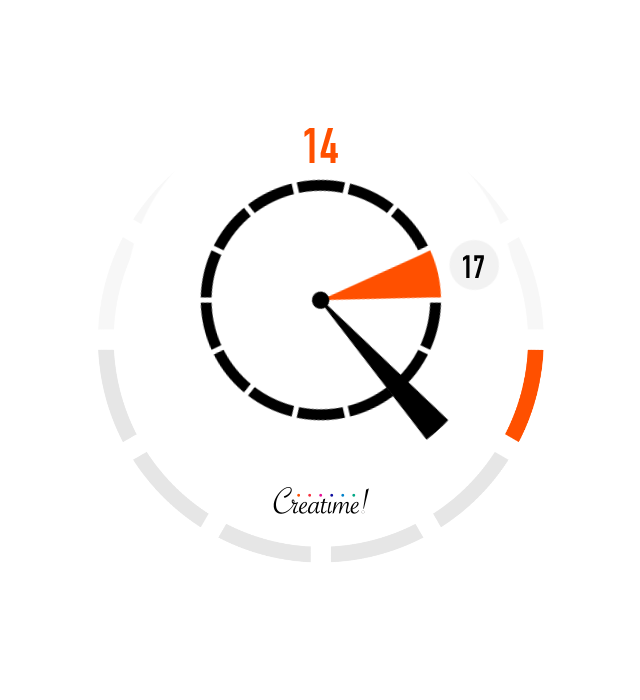
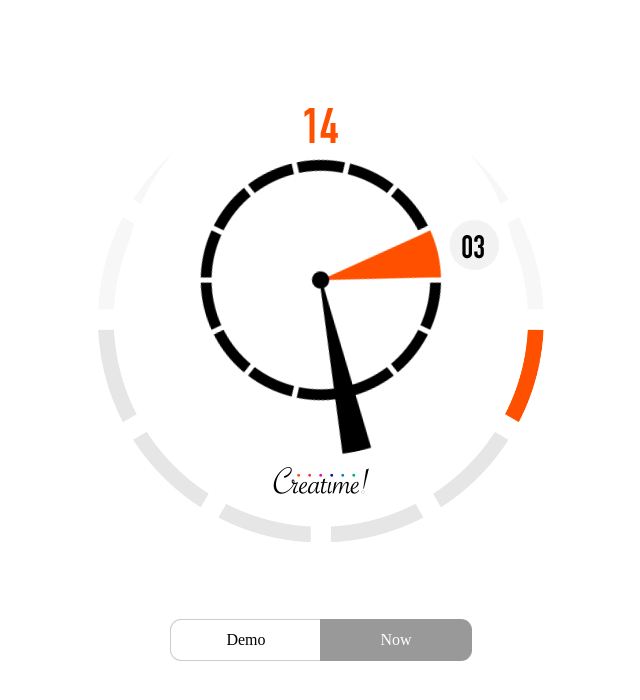
Before and after one commit to tbonFukitama/creatime, a plain HTML site: page index.html in a window 1280 px wide. Shown: the whole page, without its empty margins (319-959 px from the left). Drawn offline with Linux system fonts and the light colour scheme.

Commit message:
demo <--> now の切り替え

```diff
--- a/index.html
+++ b/index.html
@@ -12,6 +12,10 @@
   <div class="hour" id="hour"><div class="hour-content"></div></div>
   <div class="min" id="min"><div class="min-content"></div></div>
 </div>
+<ul class="mode-switcher">
+  <li id="switch-item-demo"><a href="./?fast=true">Demo</a></li>
+  <li id="switch-item-now"><a href="./">Now</a></li>
+</ul>
 </body>
 <script src="js/jquery.js"></script>
 <script src="js/contents.js"></script>
--- a/js/contents.js
+++ b/js/contents.js
@@ -9,9 +9,10 @@ var isFastMode = true;
 var fastModeMilliSec = 1450730177066 + 14*60*60*1000;
 
 $(function() {
+	isFastMode = checkFastMode();
 	if(isFastMode) { getFastModeDate(); }
 	else { getNowDate(); }
-	initNeedleSpeeds();
+	initSettings();
 	changeNumPlate();
 	minuteNeedle(0, m);
 	hourNeedle(0, h);
@@ -19,17 +20,30 @@ $(function() {
 	setInterval(clockUpdate, updateInterval);
 });
 
-function initNeedleSpeeds() {
+function checkFastMode() {
+    var vars = [], hash;
+    var hashes = window.location.href.slice(window.location.href.indexOf('?') + 1).split('&');
+    for(var i = 0; i < hashes.length; i++) {
+        hash = hashes[i].split('=');
+        vars.push(hash[0]);
+        vars[hash[0]] = hash[1];
+    }
+    return hashes.length != 0 && vars["fast"] == "true";
+}
+
+function initSettings() {
 	if(isFastMode) {
 		hspeed = 300;
 		mspeed = 1;
 		dspeed = 600;
 		updateInterval = 30;
+		$("#switch-item-demo").addClass("selected");
 	}	else {
 		hspeed = 1000;
 		mspeed = 1000;
 		dspeed = 1000;
 		updateInterval = 1000;
+		$("#switch-item-now").addClass("selected");
 	}
 }
 
@@ -55,7 +69,7 @@ function getFastModeDate() {
 function clockUpdate() {
 	if(isFastMode) { getFastModeDate(); }
 	else { getNowDate(); }
-  // if(s == 0) {
+  if(isFastMode || s == 0) {
   // 	console.log("change minute needle.");
   	minuteNeedle(m-1, 1);
 	  if(m == 0) {
@@ -73,7 +87,7 @@ function clockUpdate() {
 		  	changeNumPlate();
 		  }
 	  }
-  // }
+  }
 }
 
 function changeNumPlate() {
--- a/sass/_contents.scss
+++ b/sass/_contents.scss
@@ -1,10 +1,48 @@
 @charset "utf-8";
+
+ul.mode-switcher {
+  margin: 0 auto;
+  display: block;
+  width: 300px;
+  height: 40px;
+  border-radius: 10px;
+  li {
+    display: block;
+    width: 150px;
+    height: 40px;
+    float: left;
+    text-align: center;
+    line-height: 40px;
+    background: white;
+    box-shadow: 0 0 0 1px #ccc;
+    &:first-child {
+      border-radius: 10px 0 0 10px;
+    }
+    &:last-child {
+      border-radius: 0 10px 10px 0;
+    }
+    &:hover {
+      background: #eee;
+      cursor: pointer;
+    }
+    &.selected, &.selected:hover {
+      box-shadow: 0 0 0 1px #999;
+      background: #999;
+      a {
+        color: white;
+      }
+    }
+    a {
+      display: block;
+    }
+  }
+}
 
 .time {
   width: 500px;
   height: 500px;
   position: relative;
-  margin: 100px auto;
+  margin: 80px auto 40px;
   &:after {
     content: " ";
     position: absolute;
--- a/sass/_reset.scss
+++ b/sass/_reset.scss
@@ -16,7 +16,7 @@ time, mark, audio, video {
   margin: 0;
   padding: 0;
   border: 0;
-  font-style:normal;
+  font-style: normal;
   font-weight: normal;
   font-size: 100%;
   vertical-align: baseline;
@@ -59,6 +59,11 @@ caption, th{
   text-align: left;
 }
 
+a {
+  text-decoration: none;
+  color: black;
+}
+
 a:focus {
   outline:none;
 }
```
Also changed, not shown: css/style.css.
